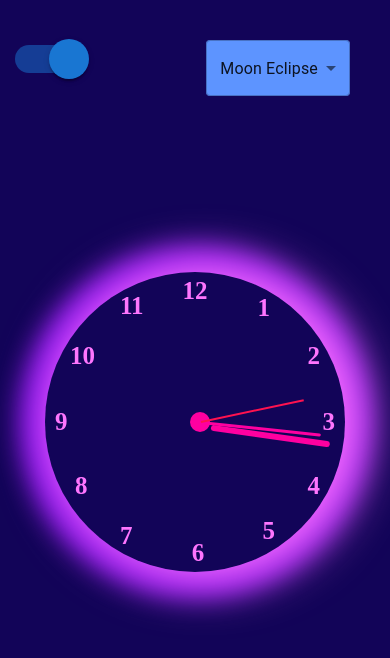
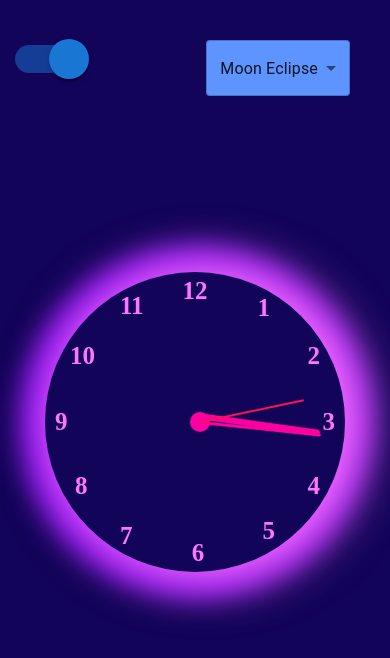
Before and after one commit to 1evgen/advanced_watch, a React (Create React App) app: page / in a window 390 px wide. Shown: the top 658 px of the page. Built offline with nearby package versions, Linux system fonts and the light colour scheme.

Commit message:
fix bag with adaptive

```diff
--- a/package.json
+++ b/package.json
@@ -2,6 +2,7 @@
   "name": "my-app",
   "version": "0.1.0",
   "private": true,
+  "homepage": "https://1evgen.github.io/advanced_watch",
   "dependencies": {
     "@emotion/react": "^11.11.1",
     "@emotion/styled": "^11.11.0",
@@ -27,7 +28,9 @@
     "test": "react-scripts test",
     "eject": "react-scripts eject",
     "storybook": "storybook dev -p 6006",
-    "build-storybook": "storybook build"
+    "build-storybook": "storybook build",
+    "predeploy": "yarn run build",
+    "deploy": "gh-pages -d build"
   },
   "eslintConfig": {
     "extends": [
--- a/src/App.tsx
+++ b/src/App.tsx
@@ -7,10 +7,8 @@ function App() {
     const [time, setTime] = useState(new Date())
     const [toggle, setToggle] = useState(true)
 
-
     const switchClock = ()=> {
         setToggle(!toggle)
-        console.log(toggle)
     }
 
     useEffect(() => {
@@ -22,12 +20,9 @@ function App() {
         }, 1000)
     }, [])
 
-
-
      let hour = time.getHours().toString().padStart(2, '0')
      let minute = time.getMinutes().toString().padStart(2, '0')
      let second = time.getSeconds().toString().padStart(2, '0')
-
 
     return (
         <div className={s.App}>
--- a/src/clock/ClassicWatch/ClassicWatch.module.css
+++ b/src/clock/ClassicWatch/ClassicWatch.module.css
@@ -4,10 +4,10 @@
 
 .select {
     position: fixed;
-    top: 20px; /* Расстояние сверху */
-    right: 20px; /* Расстояние справа */
+    top: 20px;
+    right: 20px;
     color: #5d94ff;
-    z-index: 100; /* Значение z-index для признака, чтобы селектор отображался поверх остальных элементов */
+    z-index: 100;
 }
 
 .moonEclipse {
@@ -71,6 +71,7 @@
     border-radius: 100%;
     position: relative;
 }
+
 
 /*Clock face*/
 .boxLineHour{
@@ -231,9 +232,9 @@
         top: -105px;
         right: 400px
     }
-
+    /*boxLineHour heigh 230*/
     .boxLineHour{
-        height: 250px;
+        height: 230px;
         position: absolute;
         top: 135px;
         left: 258px;
--- a/src/clock/ClassicWatch/ClassicWatch.tsx
+++ b/src/clock/ClassicWatch/ClassicWatch.tsx
@@ -68,11 +68,9 @@ export const ClassicWatch: React.FC<PropsTypeWatch> = ({hour,
                 <div className={s.boxLineHour} style={styleLineHour}>
                     <div className={ s.lineHour}></div>
                 </div>
-
                 <div className={s.boxLineMinute} style={styleLineMinute}>
                     <div className={s.lineMinute} ></div>
                 </div>
-
                 <div className={s.boxLineSecond} style={styleLineSecond}>
                     <div className={s.lineSecond}></div>
                 </div>
--- a/src/clock/CommonComponent/Switcher/Switcher.tsx
+++ b/src/clock/CommonComponent/Switcher/Switcher.tsx
@@ -1,4 +1,4 @@
-import React, {useState} from "react";
+import React from "react";
 import {Switch} from "@mui/material";
 
 type PropsType = {
@@ -6,9 +6,7 @@ type PropsType = {
     switchWatch: ()=> void
 }
 
-
 export const SwitcherClock = (props: PropsType) =>  {
-
     return (
         <div>
             <Switch
@@ -18,8 +16,6 @@ export const SwitcherClock = (props: PropsType) =>  {
                 { transform: "scale(2)",}
             }
             />
-
-
         </div>
     )
 }
```
Also changed, not shown: 1 other file (tests, documents, lock files or other folders).
